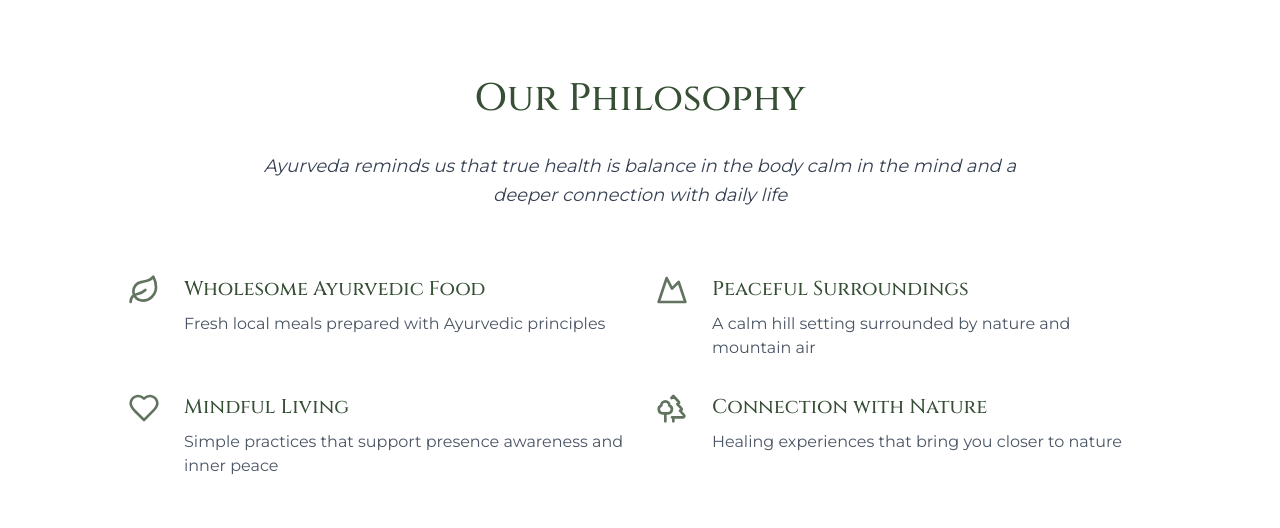
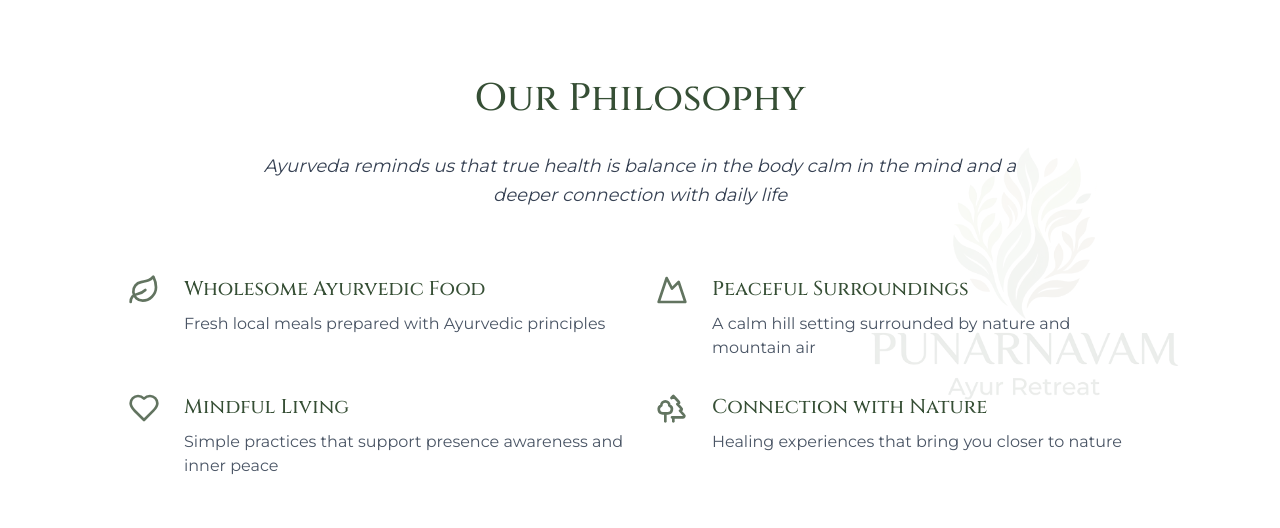
Before and after one commit to saifalikhann98-debug/punarnavam-ayur-retreat, a React (Vite) app: page / in a window 1280 px wide. Shown: the part 4806-5334 px from the top of the page. Built offline with nearby package versions, Linux system fonts and the light colour scheme.

Commit message:
Add subtle philosophy logo background

```diff
--- a/src/app/App.tsx
+++ b/src/app/App.tsx
@@ -2,6 +2,7 @@ import { useState, useEffect, type FormEvent } from "react";
 import { motion, useScroll, useTransform } from "motion/react";
 import emailjs from "@emailjs/browser";
 import mistyGardenResort from "../imports/misty-garden-resort.jpg";
+import punarnavamLogoTransparent from "../imports/punarnavam-logo-transparent.png";
 import {
   Leaf,
   Heart,
@@ -781,8 +782,14 @@ export default function App() {
       </section>
 
       {/* Philosophy Section */}
-      <section className="py-16 sm:py-20 px-4 sm:px-6 bg-white">
-        <div className="container mx-auto max-w-5xl">
+      <section className="relative overflow-hidden py-16 sm:py-20 px-4 sm:px-6 bg-white">
+        <img
+          src={punarnavamLogoTransparent}
+          alt=""
+          aria-hidden="true"
+          className="pointer-events-none absolute right-[-8rem] top-1/2 hidden w-[34rem] max-w-none -translate-y-1/2 opacity-10 md:block lg:right-[-5rem] lg:w-[42rem]"
+        />
+        <div className="container relative z-10 mx-auto max-w-5xl">
           <motion.div
             initial={{ opacity: 0, y: 30 }}
             whileInView={{ opacity: 1, y: 0 }}
```
Also changed, not shown: src/imports/punarnavam-logo-transparent.png (added).
